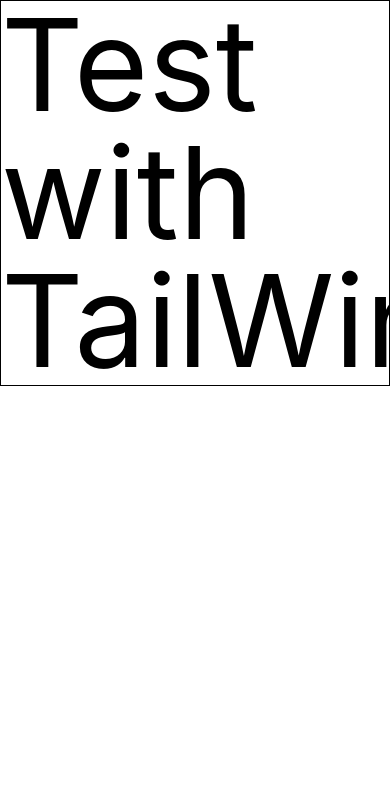
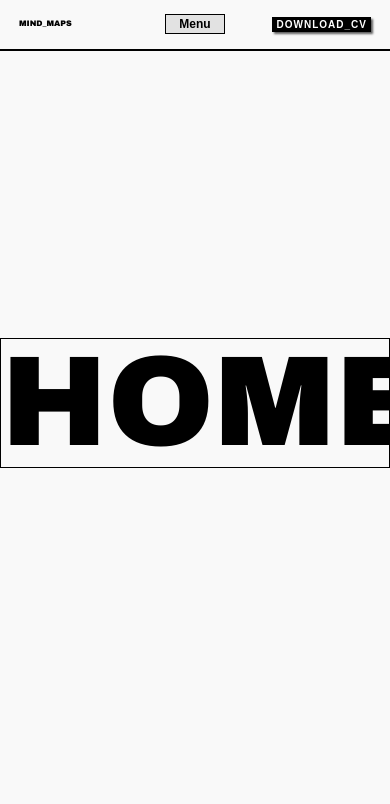
Before and after one commit to darkestlight89/mindmaps, a Django app: template mindmapper/frontend/templates/index.html in a window 390 px wide; the page is wider, and only the part inside the window is pictured. Shown: the top 804 px of that part. Run offline with Django 5.2, Linux system fonts and the light colour scheme; the template is opened without the code that fills it, so the values that code supplies are empty.

Commit message:
Toolbar added

```diff
--- a/mindmapper/backend/urls.py
+++ b/mindmapper/backend/urls.py
@@ -4,5 +4,8 @@ from django.conf.urls.static import static
 from . import views
 
 urlpatterns = [
-    path("", views.index)
+    path("", views.redirect_home),
+    path("home", views.index),
+    path("load", views.load),
+    path("how-it-works", views.how_it_works)
 ]
--- a/mindmapper/frontend/styles/dist.css
+++ b/mindmapper/frontend/styles/dist.css
@@ -8,8 +8,6 @@
       "Segoe UI Symbol", "Noto Color Emoji";
     --font-mono: ui-monospace, SFMono-Regular, Menlo, Monaco, Consolas, "Liberation Mono",
       "Courier New", monospace;
-    --text-5xl: 3rem;
-    --text-5xl--line-height: 1;
     --text-9xl: 8rem;
     --text-9xl--line-height: 1;
     --default-font-family: var(--font-sans);
@@ -168,17 +166,142 @@
   .static {
     position: static;
   }
+  .my-\[5vh\] {
+    margin-block: 5vh;
+  }
+  .my-\[40vh\] {
+    margin-block: 40vh;
+  }
+  .w-fit {
+    width: fit-content;
+  }
   .border {
     border-style: var(--tw-border-style);
     border-width: 1px;
   }
-  .text-5xl {
-    font-size: var(--text-5xl);
-    line-height: var(--tw-leading, var(--text-5xl--line-height));
+  .text-center {
+    text-align: center;
   }
   .text-9xl {
     font-size: var(--text-9xl);
     line-height: var(--tw-leading, var(--text-9xl--line-height));
+  }
+}
+* {
+  box-sizing: border-box;
+}
+body {
+  margin: 0;
+  padding: 0;
+  background-color: #F9F9F9;
+  font-family: Arial, Helvetica, sans-serif;
+}
+@layer base {
+  h5, h4, h3, h2, h6 {
+    text-transform: uppercase;
+    font-weight: 700;
+  }
+}
+h1 {
+  text-transform: uppercase;
+  font-weight: 900;
+  font-family: "Arial black", Arial, "Helvetica Neue", Helvetica, sans-serif;
+  letter-spacing: -5%;
+  word-spacing: -10%;
+}
+.navbar {
+  display: flex;
+  height: 6vh;
+  align-items: center;
+  background-color: #F9F9F9;
+  border-bottom: 2px solid black;
+  width: 100vw;
+  position: fixed;
+  left: 0;
+  top: 0;
+  padding: 0 2%;
+  z-index: 998;
+}
+.navbar #collapse-button {
+  display: none;
+  border: 1px solid black;
+  background-color: #e2e2e2;
+  flex: 0 0 60px;
+  font-size: 12px;
+  margin: 0 auto;
+  padding: 0 3px;
+  font-weight: 700;
+}
+.navbar .title {
+  flex: 1;
+  padding: 0 3%;
+  font-weight: 900;
+  font-family: "Arial black", Arial, "Helvetica Neue", Helvetica, sans-serif;
+}
+.navbar-links {
+  display: flex;
+  flex: 1;
+  justify-content: center;
+  gap: 7%;
+  text-transform: uppercase;
+  font-size: 14px;
+  color: #BEBEBE;
+  font-weight: 700;
+}
+.navbar-links li {
+  transition: color 1s ease-out, border-bottom 1s ease-in-out;
+  border-bottom: 3px solid transparent;
+}
+.navbar-links li:hover {
+  color: black;
+  border-bottom: 3px solid black;
+}
+.navbar-functions {
+  display: flex;
+  flex: 1;
+  justify-content: right;
+  padding: 0 3%;
+  gap: 7%;
+}
+.navbar-functions button {
+  font-size: 14px;
+  padding: 0 5%;
+  background-color: black;
+  color: white;
+  text-transform: uppercase;
+  font-weight: 700;
+  letter-spacing: 1px;
+  box-shadow: 2px 2px 2px #5F5F5F;
+}
+.navbar .drop-down-navbar-links {
+  z-index: 999;
+  position: relative;
+  top: 5vh;
+  right: 10px;
+  background-color: #BEBEBE;
+  padding: 0 2%;
+  display: none;
+  font-weight: 700;
+}
+.navbar .drop-down-navbar-links.show {
+  display: block;
+}
+@media (max-width: 650px) {
+  .navbar-links {
+    display: none;
+  }
+  .navbar #collapse-button {
+    display: inline;
+  }
+  .navbar h4 {
+    font-size: 12px;
+  }
+  .navbar-functions button {
+    font-size: 10px;
+    padding: 0 3%;
+  }
+  .navbar .title {
+    font-size: 8px;
   }
 }
 @property --tw-border-style {
--- a/mindmapper/frontend/templates/index.html
+++ b/mindmapper/frontend/templates/index.html
@@ -5,9 +5,29 @@
         <meta charset="UTF-8">
         <meta name="viewport" content="width=device-width, initial-scale=1.0">
         <link href="{% static 'styles/dist.css' %}" rel="stylesheet">
-    <title>Test with Tailwind</title>
+        <title>Home</title>
     </head>
     <body>
-    <h1 class="text-9xl border">Test with TailWind</h1>
+        <!--Navbar Section-->
+        <!-- Styled in seperate styles sheet to avoid repetition -->
+        <nav class="navbar">
+            <h6 class="title">Mind_Maps</h6>
+            <button id="collapse-button">Menu <i class="fa-solid fa-caret-down" id="navbar-drop-down-symbol"></i></button>
+            <ul class="drop-down-navbar-links">
+                <li><a href="home">Home</a></li>
+                <li><a href="load">Load Previous</a></li>
+                <li><a href="how-it-works">How it Works</a></li>
+            </ul>
+            <ul class="navbar-links">
+                <li><a href="home">Home</a></li>
+                <li><a href="load">Load Previous</a></li>
+                <li><a href="how-it-works">How it Works</a></li>
+            </ul>
+            <div class="navbar-functions">
+                <i class="fa-solid fa-magnifying-glass"></i>
+                <button class="w-fit">Download_CV</button>
+            </div>
+        </nav>
+        <h1 class="text-9xl border my-[40vh] text-center">Home</h1>
     </body>
 </html>
```
Also changed, not shown: mindmapper/backend/views.py (+10 -1 lines), mindmapper/frontend/styles/styles.css (+144 -0 lines), mindmapper/frontend/templates/how-it-works.html (added, +33 -0 lines), mindmapper/frontend/templates/load.html (added, +33 -0 lines). Lines whose indentation alone changed are shown as unchanged.
